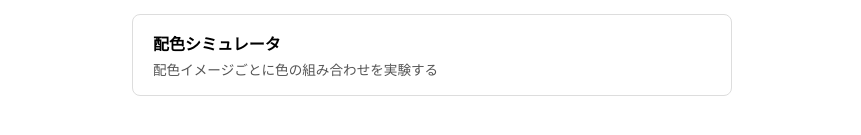
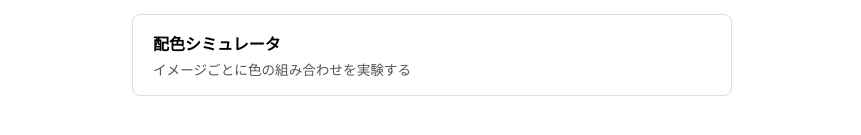
Before and after one commit to tetracalibers/pccs-lens, a SvelteKit app in the folder app/: page / in a window 1280 px wide. Shown: the part 385-520 px from the top of the page, without its empty margins (208-1069 px from the left). Built offline with nearby package versions, Linux system fonts and the light colour scheme; a web font is replaced by a local one.

Commit message:
文言を調整

```diff
--- a/app/src/routes/+page.svelte
+++ b/app/src/routes/+page.svelte
@@ -20,7 +20,7 @@
     </a>
     <a href={resolve("/patterns")} class="feature-card">
       <span class="feature-title">配色シミュレータ</span>
-      <span class="feature-desc">配色イメージごとに色の組み合わせを実験する</span>
+      <span class="feature-desc">イメージごとに色の組み合わせを実験する</span>
     </a>
   </nav>
 </main>
```
